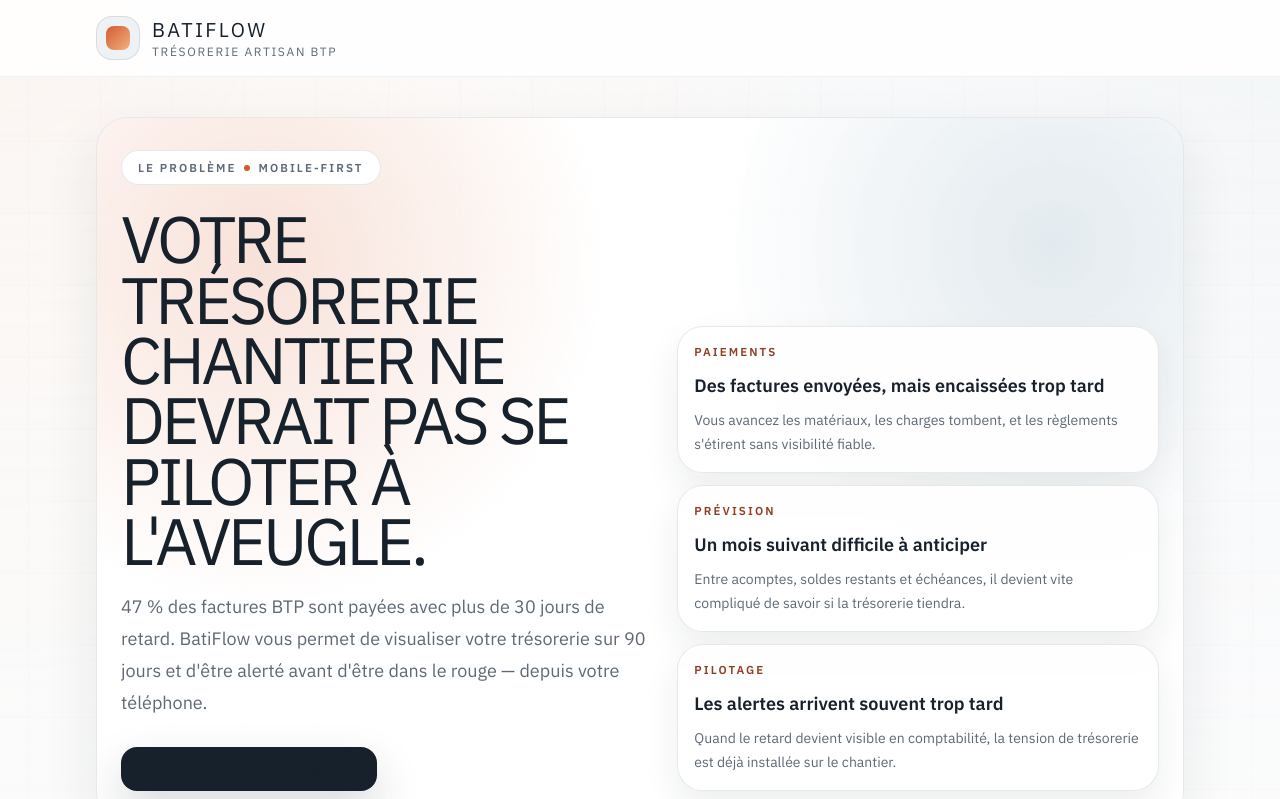
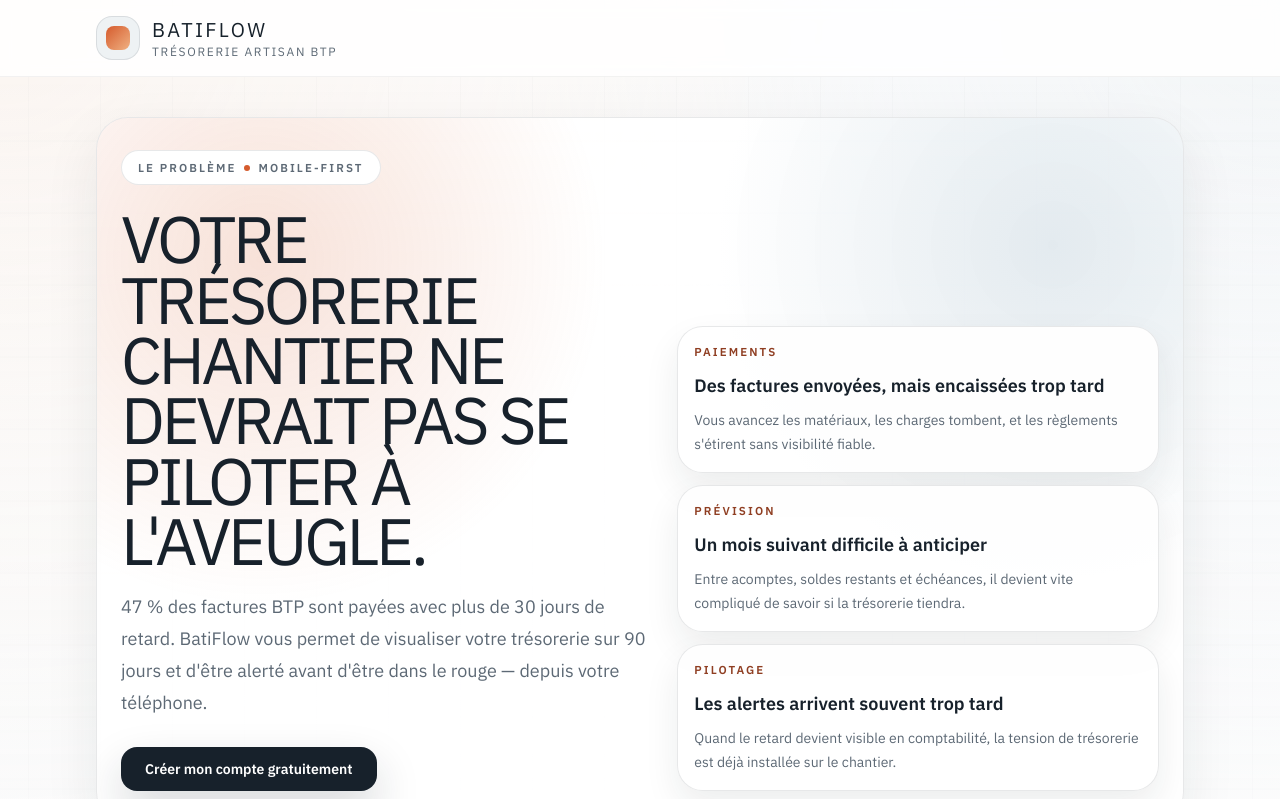
Before and after one commit to Crycore13/Batiflow, a Next.js app: page / in a window 1280 px wide. Shown: the top 799 px of the page. Built offline with nearby package versions, Linux system fonts and the light colour scheme.

Commit message:
fix: bouton CTA blanc sur fond sombre — correction sélecteur CSS

```diff
--- a/app/globals.css
+++ b/app/globals.css
@@ -37,7 +37,7 @@ body {
   box-sizing: border-box;
 }
 
-a {
+a:not([class]) {
   color: inherit;
   text-decoration: none;
 }
```
